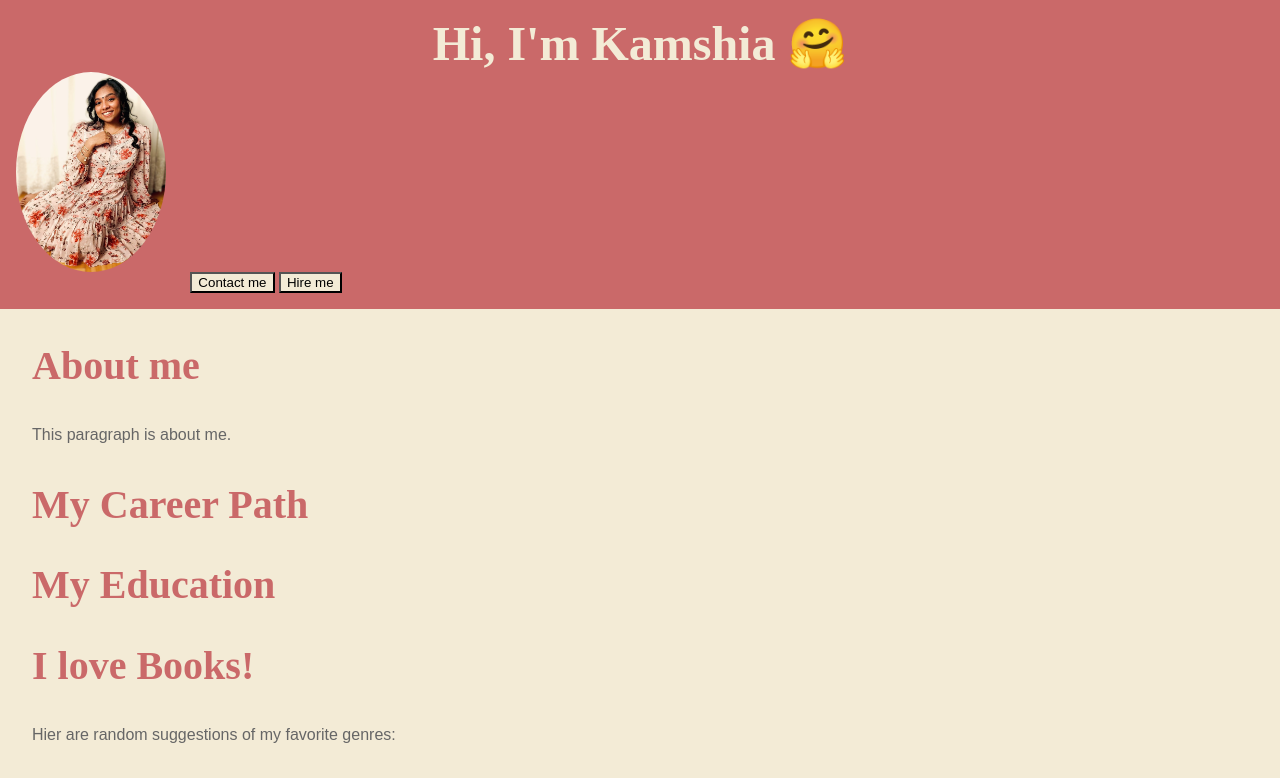
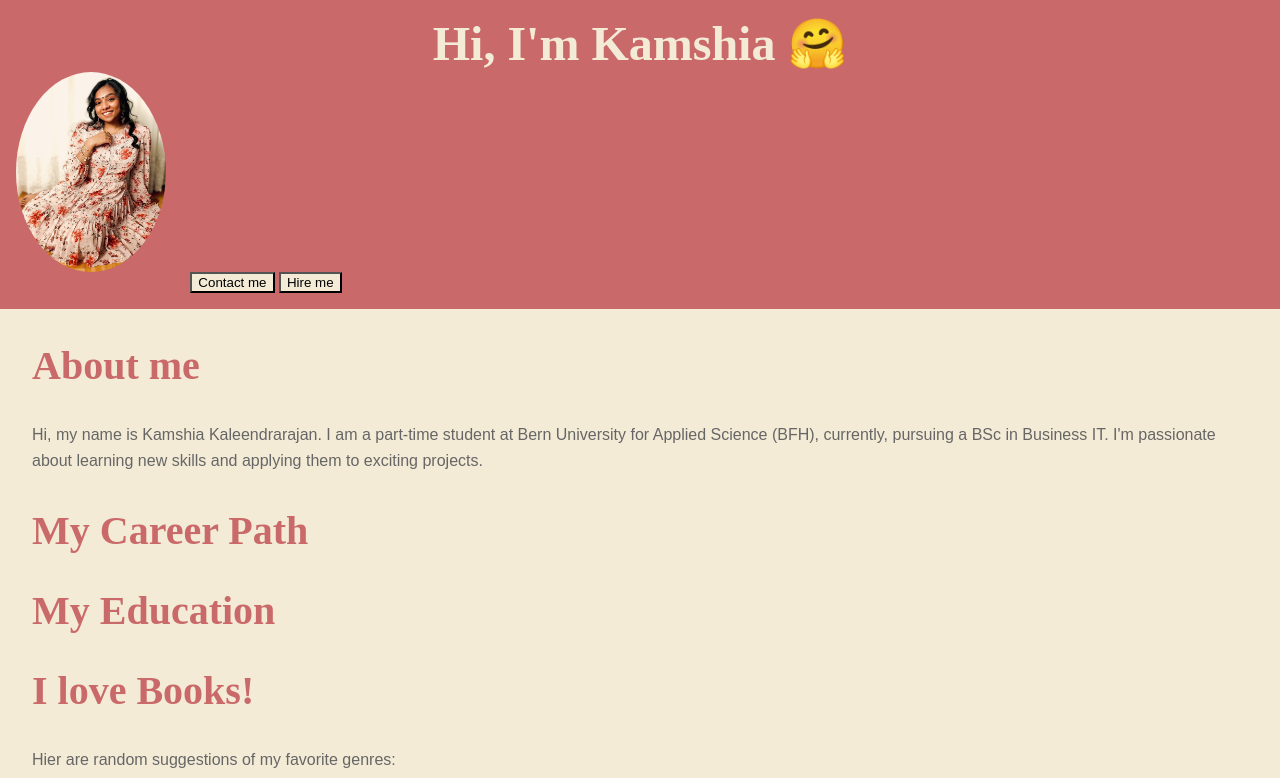
Before and after one commit to kamshia7/portfolio-page-EWEB-KK, a plain HTML site: page index.html in a window 1280 px wide. Shown: the top 778 px of the page. Drawn offline with Linux system fonts and the light colour scheme.

Commit message:
About me paragraph

```diff
--- a/index.html
+++ b/index.html
@@ -30,7 +30,7 @@
     <section>
       <div>
         <h1>About me</h1>
-        <p>This paragraph is about me.</p>
+        <p>Hi, my name is Kamshia Kaleendrarajan. I am a part-time student at Bern University for Applied Science (BFH), currently, pursuing a BSc in Business IT. I'm passionate about learning new skills and applying them to exciting projects.</p>
       </div>
     </section>
     <!-- My Career and Education-->
```
